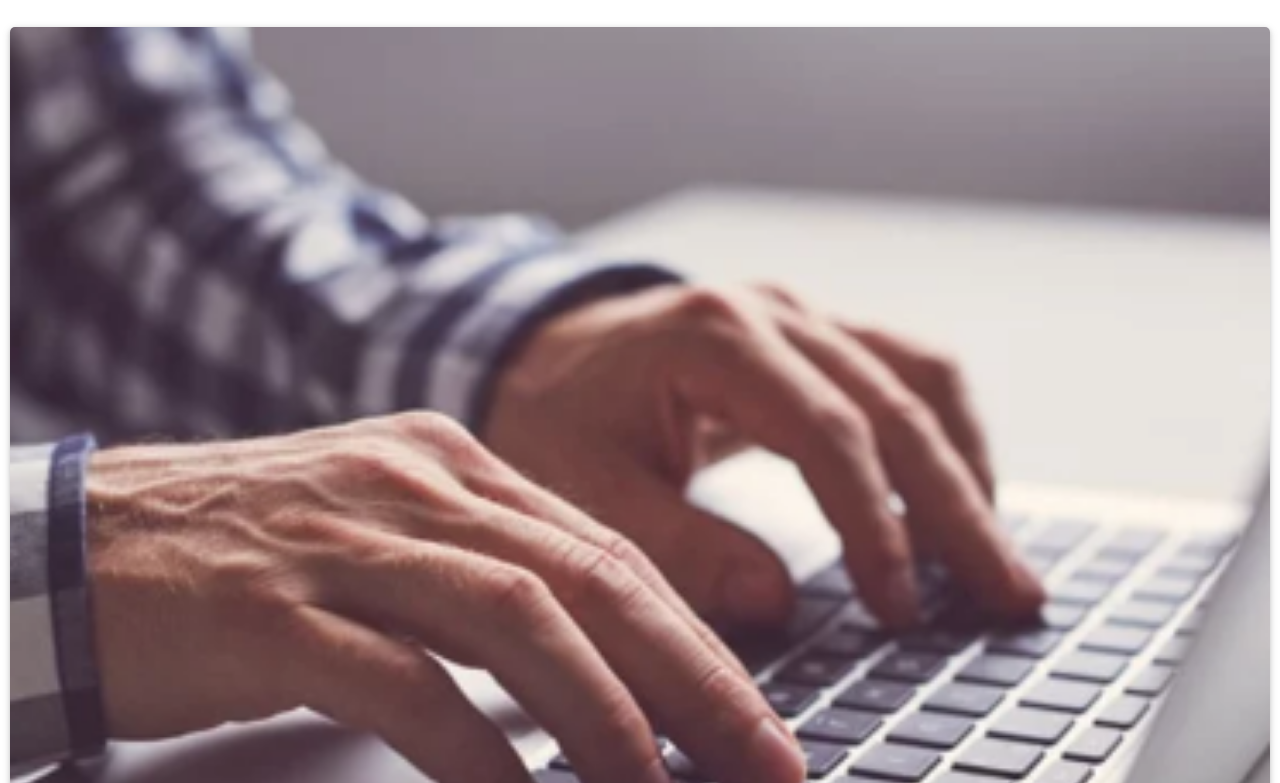
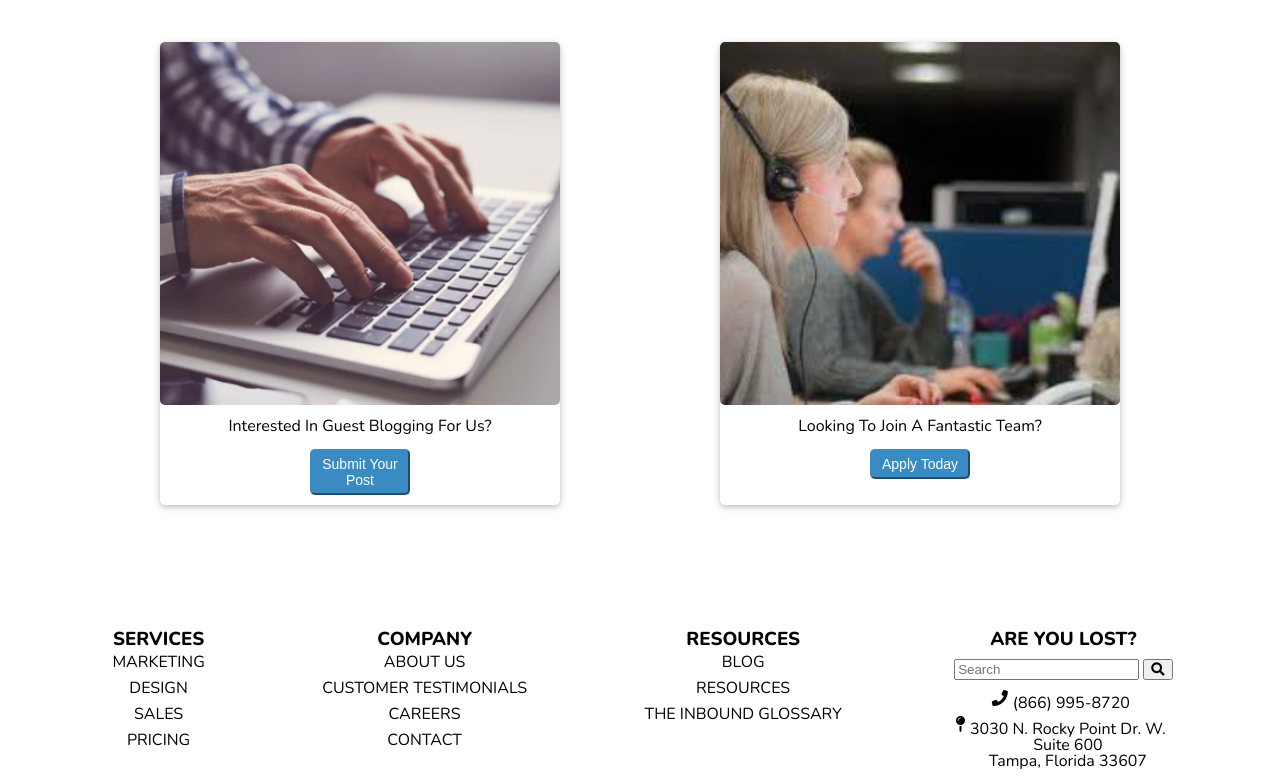
Before and after one commit to mmyenny/bl-i, a website: page public/index.html in a window 1280 px wide. Shown: the part 1168-1951 px from the top of the page. Drawn offline with nearby package versions, Linux system fonts and the light colour scheme.

Commit message:
Responsive

```diff
--- a/public/index.html
+++ b/public/index.html
@@ -3,7 +3,7 @@
   <head lang="en">
     <meta charset="UTF-8" />
     <meta name="viewport" content="width=device-width, initial-scale=1" />
-    <title>BLI</title>
+    <title>Bluleadz</title>
     <link rel="stylesheet" href="/screen.css" />
      <link rel="stylesheet" href="https://use.fontawesome.com/releases/v5.8.2/css/all.css" integrity="sha384-oS3vJWv+0UjzBfQzYUhtDYW+Pj2yciDJxpsK1OYPAYjqT085Qq/1cq5FLXAZQ7Ay" crossorigin="anonymous">
   </head>
@@ -173,7 +173,7 @@
       </div>
     </section>
 
-    <section class="centering container getInTouchSection">
+    <section class="centering getInTouchSection">
       <a href="https://www.google.com/maps?ll=27.968553,-82.568787&z=9&t=m&hl=en-US&gl=US&mapclient=embed&cid=12379408056091796823" target="_blank">
         <img class="map" src="./assets/map.png" alt="Map"/>
       </a>
@@ -194,7 +194,7 @@
       </div>
     </section>
 
-    <section class="centerText container">
+    <section class="centerText container desktopContainer">
       <div class="bloggingSection">
         <img class="blogging" src="./assets/blogging.png" alt="Blogging"/>
         <div>
@@ -205,7 +205,7 @@
         </div>
       </div>
       <div class="teamSection">
-        <img class="team" src="./assets/team.jpg" alt="Team"/>
+        <img class="team" src="./assets/team.jpeg" alt="Team"/>
         <div>
           <p>Looking To Join A Fantastic Team?</p>
           <a href="https://www.bluleadz.com/careers" target="_blank">
@@ -215,8 +215,8 @@
       </div>
     </section>
 
-    <section class="container centerText footer">
-      <div class="servicesSection">
+    <section class="centerText footer">
+      <div class="servicesSection mobileFooter">
         <h3>SERVICES</h3>
         <i id="dropDownOneIcon" class="fas fa-angle-double-down"></i>
         <div id="dropDownOne" class="hide">
@@ -234,7 +234,7 @@
           </a>
         </div>
       </div>
-      <div class="companySection">
+      <div class="companySection mobileFooter">
         <h3>COMPANY</h3>
         <i id="dropDownTwoIcon" class="fas fa-angle-double-down"></i>
         <div id="dropDownTwo" class="hide">
@@ -252,7 +252,7 @@
           </a>
         </div>
       </div>
-      <div class="resourcesSection">
+      <div class="resourcesSection mobileFooter">
         <h3>RESOURCES</h3>
         <i id="dropDownThreeIcon" class="fas fa-angle-double-down"></i>
         <div id="dropDownThree" class="hide">
@@ -267,6 +267,56 @@
           </a>
         </div>
       </div>
+
+      <div class="servicesSection desktopFooter">
+        <h3>SERVICES</h3>
+        <div id="dropDownOne">
+          <a href="#" target="_blank">
+            <p>MARKETING</p>
+          </a>
+          <a href="#" target="_blank">
+            <p>DESIGN</p>
+          </a>
+          <a href="#" target="_blank">
+            <p>SALES</p>
+          </a>
+          <a href="#" target="_blank">
+            <p>PRICING</p>
+          </a>
+        </div>
+      </div>
+      <div class="companySection desktopFooter">
+        <h3>COMPANY</h3>
+        <div id="dropDownTwo">
+          <a href="#" target="_blank">
+            <p>ABOUT US</p>
+          </a>
+          <a href="#" target="_blank">
+            <p>CUSTOMER TESTIMONIALS</p>
+          </a>
+          <a href="#" target="_blank">
+            <p>CAREERS</p>
+          </a>
+          <a href="#" target="_blank">
+            <p>CONTACT</p>
+          </a>
+        </div>
+      </div>
+      <div class="resourcesSection desktopFooter">
+        <h3>RESOURCES</h3>
+        <div id="dropDownThree">
+          <a href="#" target="_blank">
+            <p>BLOG</p>
+          </a>
+          <a href="#" target="_blank">
+            <p>RESOURCES</p>
+          </a>
+          <a href="#" target="_blank">
+            <p>THE INBOUND GLOSSARY</p>
+          </a>
+        </div>
+      </div>
+
       <div class="areYouLostSection">
         <h3>ARE YOU LOST?</h3>
         <input id="searchInput" placeholder="Search" type="text"/>
--- a/public/screen.css
+++ b/public/screen.css
@@ -196,6 +196,11 @@ button.submit {
   border-radius: 5px;
 }
 
+.getInTouchSection {
+  padding: 10px;
+  flex-direction: column;
+}
+
 .getInTouch {
   margin: 20px 0 15px 0;
 }
@@ -218,6 +223,10 @@ button.submit {
 .bloggingSection p,
 .teamSection p {
   padding: 10px;
+}
+
+.desktopFooter {
+  display: none;
 }
 
 .footer p {
@@ -268,70 +277,53 @@ img.footerLogo {
     margin: 100px 80px 25px 80px;
   }
 
+  .container {
+    margin: 25px 0 100px 0;
+    padding: 0;
+  }
+
   img.map {
     width: 80vw;
     margin: 20px 80px;
   }
 
+  .desktopContainer {
+    display: flex;
+    flex-direction: row;
+    justify-content: space-evenly;
+  }
+
   img.blogging,
   img.team {
-    width: 100%;
-    border-radius: 5px;
-  }
-
-  button.submit {
-    margin: 5px 0 10px 0;
-    padding: 5px;
-    width: 100px;
+    width: 25rem;
   }
 
   .getInTouch {
     margin: 10px 250px;
   }
 
-  .getInTouch p {
-    padding: 5px;
+  .desktopFooter {
+    display: initial;
   }
 
-  .textAlignRight {
-    text-align: right;
+  .mobileFooter {
+    display: none;
   }
 
-  .bloggingSection,
-  .teamSection {
-    margin-bottom: 25px;
-  }
-
-  .bloggingSection p,
-  .teamSection p {
-    padding: 10px;
-  }
-
-  .footer p {
-    padding: 5px;
+  .footer {
+    display: flex;
+    flex-direction: row;
+    justify-content: space-evenly;
+    margin: 0;
   }
 
   .servicesSection,
   .companySection,
   .resourcesSection {
-    padding: 10px;
+    padding: 0;
   }
 
   .areYouLostSection {
-    padding-top: 20px;
-  }
-
-  .areYouLostSection input {
-    margin: 10px 0;
-  }
-
-  .areYouLostContact {
-    display: flex;
-    justify-content: center;
-  }
-
-  .socialMediaContact {
-    padding: 15px;
-    font-size: 20px;
+    padding-top: 0;
   }
 }
```
Also changed, not shown: public/assets/team.jpeg (added), public/assets/team.jpg.
